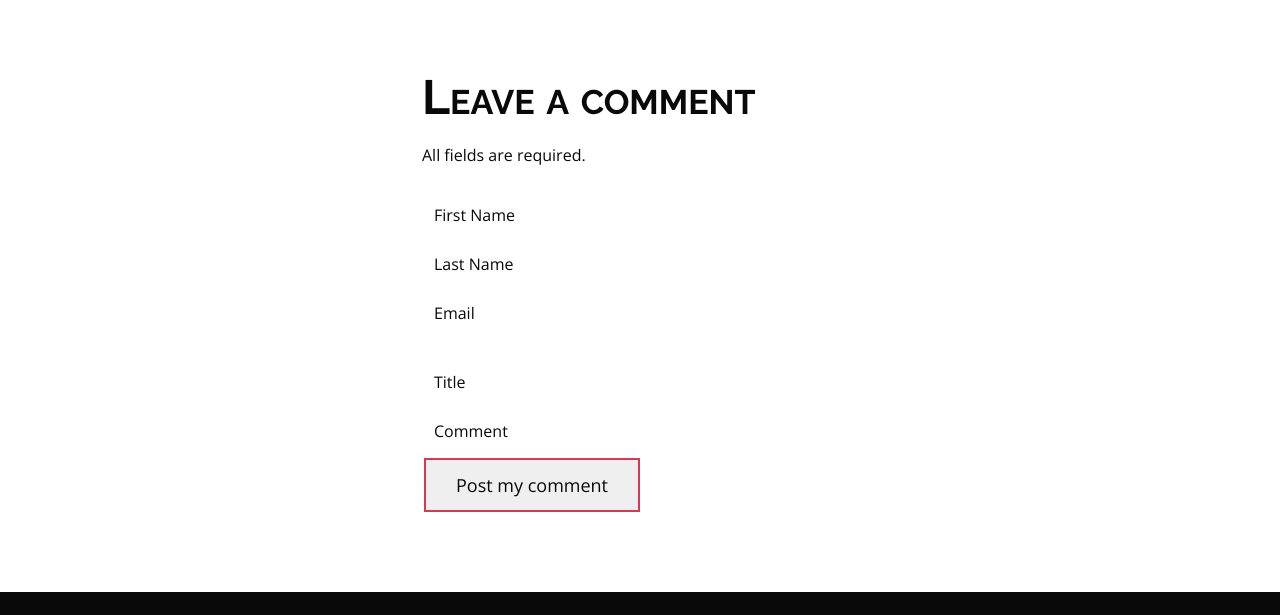
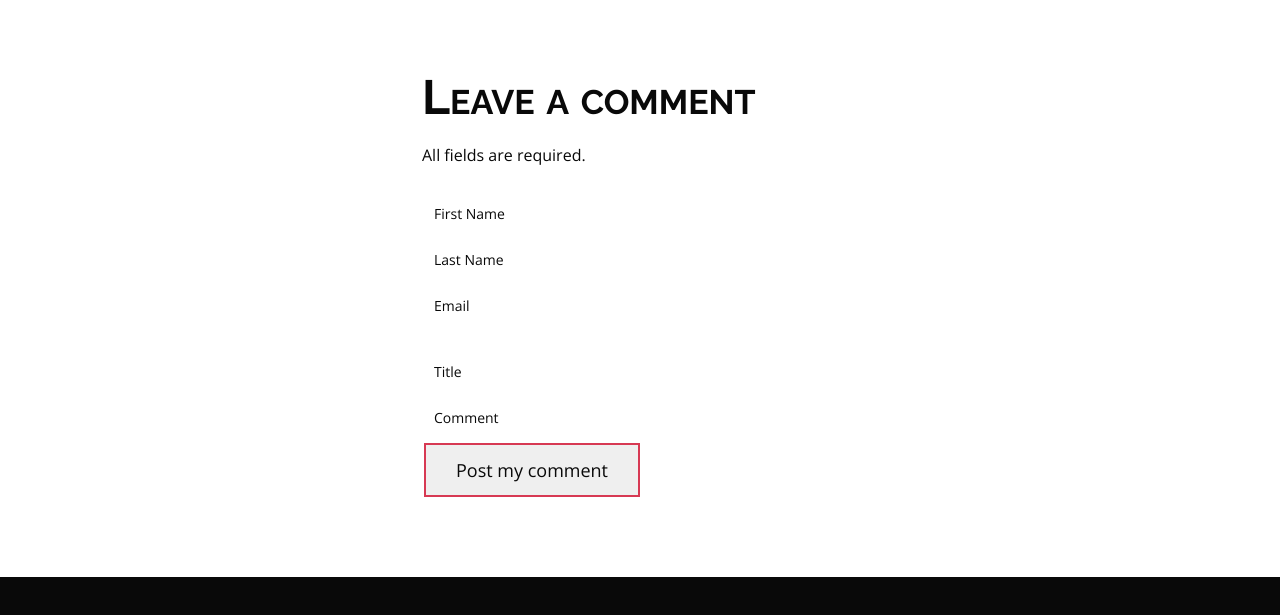
Before and after one commit to alato19/holbertonschool-web_front_end, a plain HTML site: page form/03-article.html in a window 1280 px wide. Shown: the part 1705-2320 px from the top of the page. Drawn offline with nearby package versions, Linux system fonts and the light colour scheme.

Commit message:
edited css

```diff
--- a/form/03-styles.css
+++ b/form/03-styles.css
@@ -833,6 +833,6 @@
   cursor: pointer;
   display: block;
   white-space: nowrap;
-  font-size: 1.4rep;
+  font-size: 1.4rem;
   padding: 0 0 0.5rem;
 }
```
